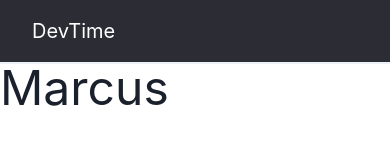
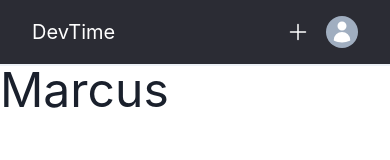
Before and after one commit to timeoutguy/devtime, a React (Create React App) app: page / in a window 390 px wide. Shown: the top 160 px of the page. Built offline with nearby package versions, Linux system fonts and the light colour scheme.

Commit message:
feat(DT-0005): Shows navbar in mobile

```diff
--- a/src/components/navbar/Navbar.tsx
+++ b/src/components/navbar/Navbar.tsx
@@ -23,7 +23,7 @@ export const Navbar: React.FC = () => {
         <Link href="/" fontSize="xl" color="white" _hover={{ textDecor: 'none' }}>
           DevTime
         </Link>
-        <Box display={{ base: 'none', md: 'block' }}>
+        <Box>
           {userIsAuthenticated() ? (
             <Flex justifyContent="center" alignItems="center" color="white">
               <Tooltip label="Create" aria-label="Create">
```
